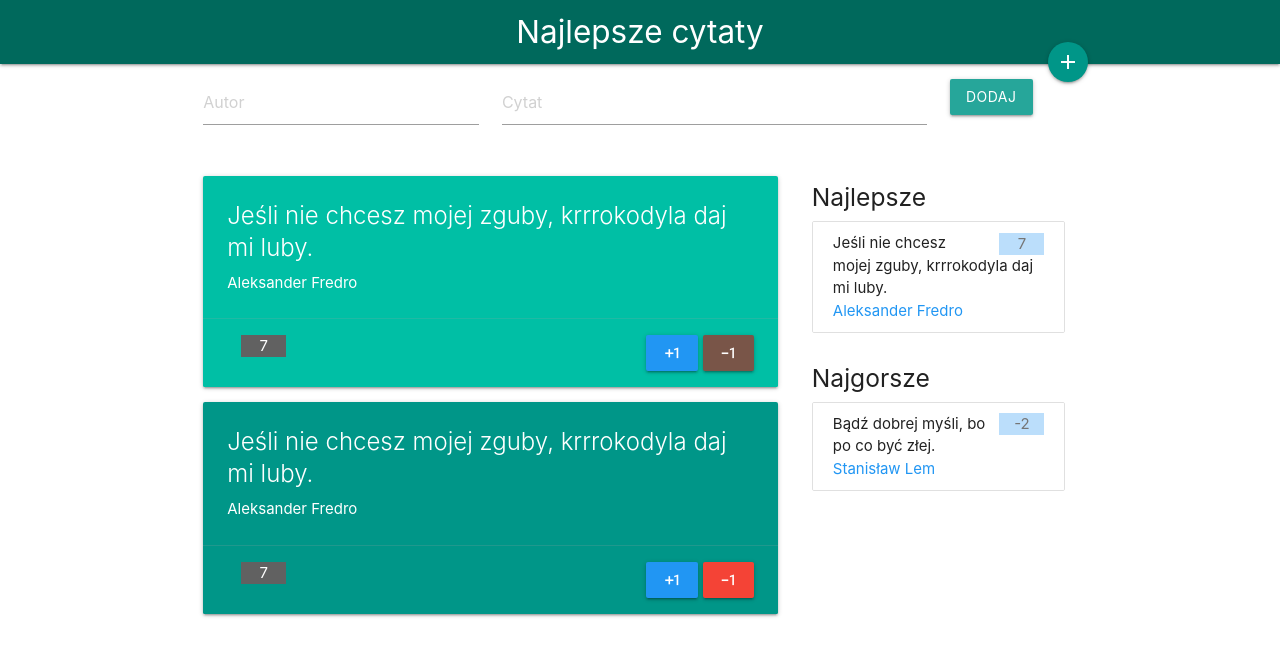
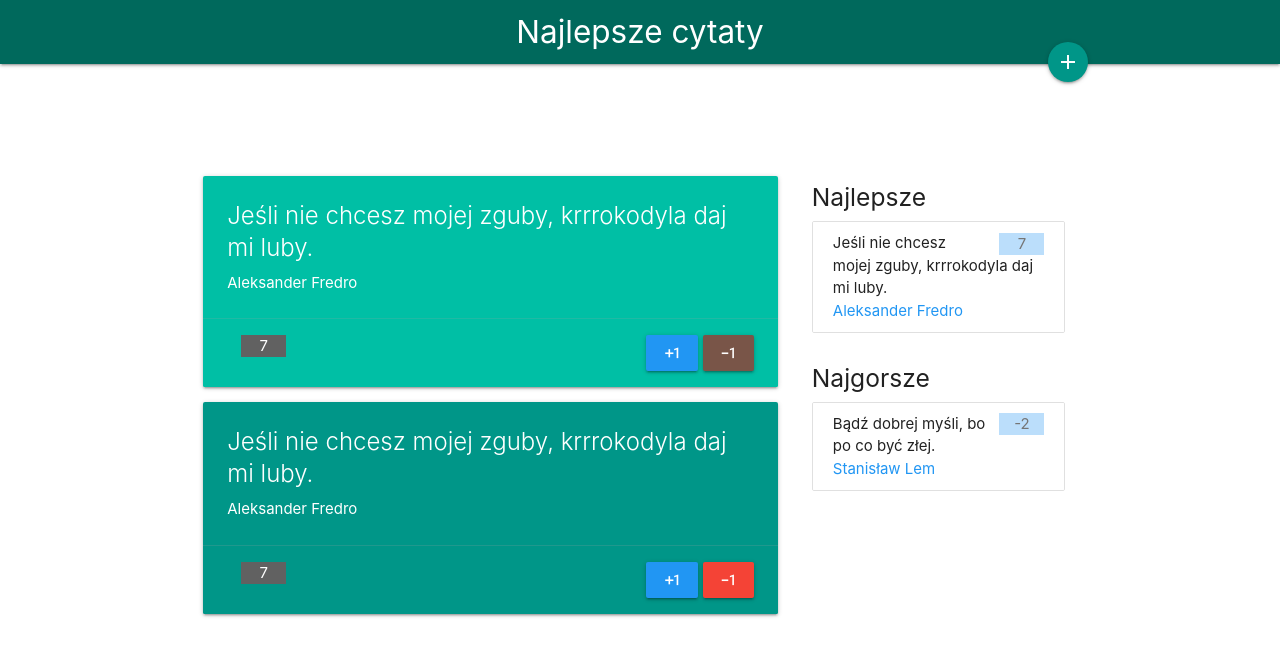
Before and after one commit to MarcinBamburski1987/UdemyKomponentBestQuotes, an Angular app: page / in a window 1280 px wide. Shown: the top 656 px of the page. Built offline with nearby package versions, Linux system fonts and the light colour scheme.

Commit message:
css transition and transform used to hide and show button plus element

```diff
--- a/src/app/app.component.html
+++ b/src/app/app.component.html
@@ -8,10 +8,10 @@
 
 <div class="container q-container">
   <!--Dodawanie cytatu-->
-  <button class="btn-floating teal add-button">
+  <button class="btn-floating teal add-button" (click)="onSwitchForm()">
     <i class="material-icons">add</i>
   </button>
-  <div class="row">
+  <div class="row edit-row" [class.drawer]="showForm">
     <div class="input-field col s4">
       <input type="text" placeholder="Autor" />
     </div>
--- a/src/app/app.component.ts
+++ b/src/app/app.component.ts
@@ -5,4 +5,10 @@ import { Component } from '@angular/core';
   templateUrl: './app.component.html',
   styleUrls: ['./app.component.css']
 })
-export class AppComponent {}
+export class AppComponent {
+  showForm = false;
+
+  onSwitchForm(): void {
+    this.showForm = !this.showForm;
+  }
+}
```
